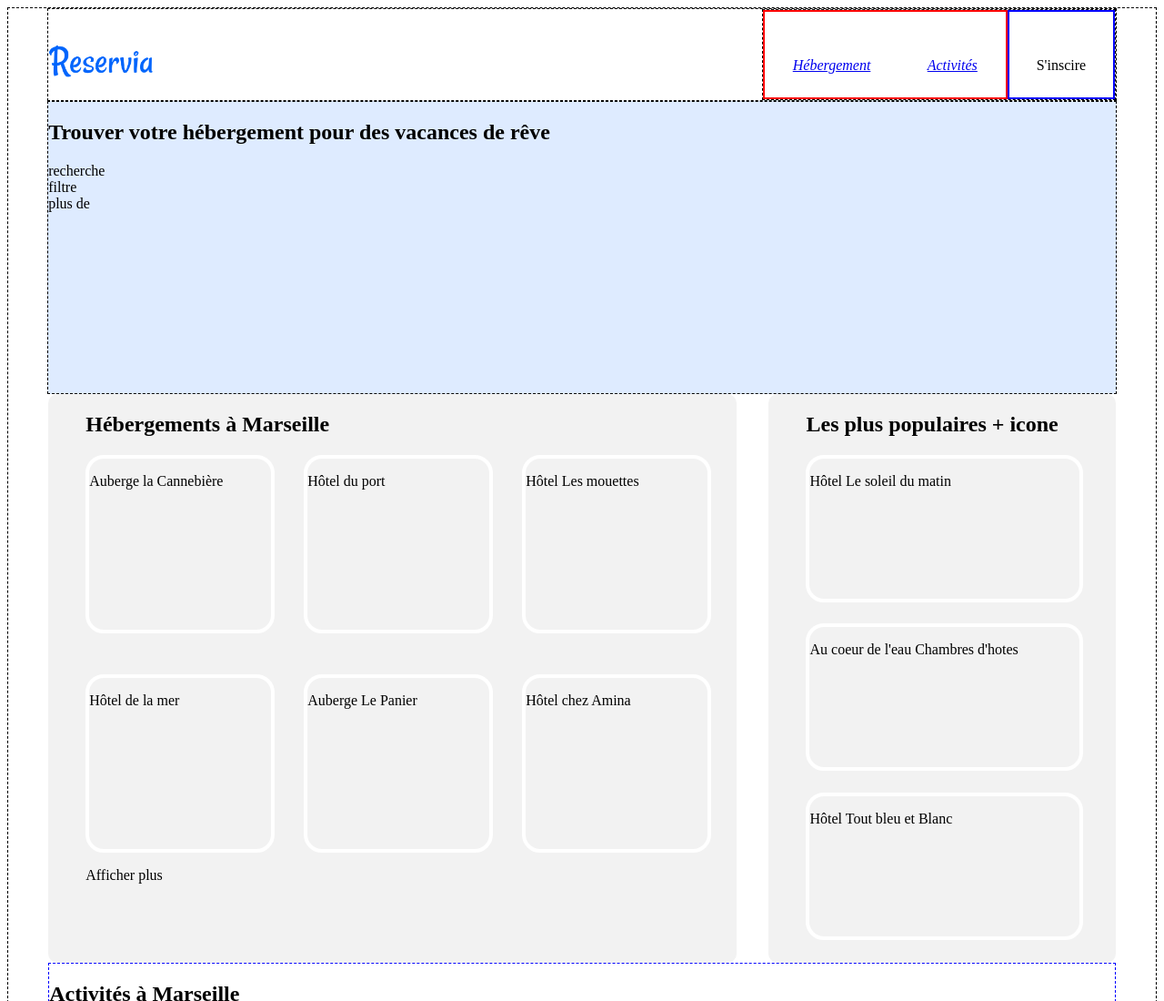
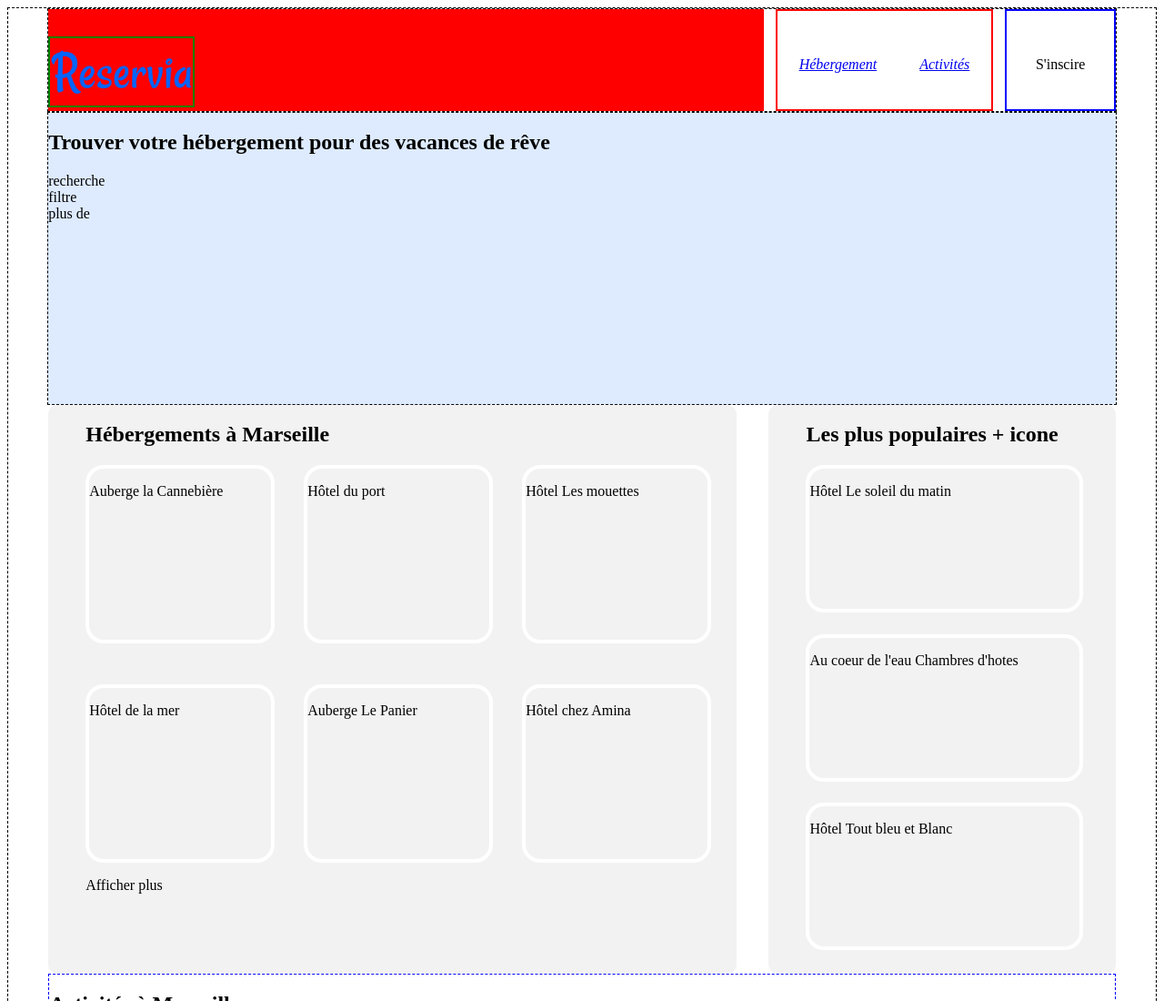
Before and after one commit to ghislaingirardeau/GhislainGirardeau_2_23122020, a plain HTML site: page reservia.html in a window 1280 px wide. Shown: the top 1100 px of the page at 91% size. Drawn offline with Linux system fonts and the light colour scheme.

Commit message:
correction balise et position box header

```diff
--- a/reservia.css
+++ b/reservia.css
@@ -10,24 +10,24 @@ header {
   margin: auto;
   border: 1px dashed;
 }
+#conteneur_logo{
+  width: 67%;
+  background-color: red;
+}
 #logo {
-  width: 30%;
+  width: 20%;
   margin-top: 30px;
-}
-#lien {
-  border: 1px dashed;
-  width: 33%;
-  display: flex;
+  border: 2px green solid;
 }
 #ancre {
-  width: 70%;
+  width: 20%;
   padding-top: 50px;
   display: flex;
   justify-content: space-around;
   border: 2px red solid;
 }
 #lien_inscire {
-  width: 30%;
+  width: 10%;
   padding-top: 50px;
   text-align: center;
   border: 2px blue solid;
--- a/reservia.html
+++ b/reservia.html
@@ -12,17 +12,15 @@
     <!-- chaque div relatif a un bloc interne et attribut pour chaque div afin
     de les identifer rapidement dans CSS -->
     <header>
-        <div><img src="/element/images/logo/Reservia@3x.png" alt="" id="logo"> </div>
+        <div id="conteneur_logo"><img src="/element/images/logo/Reservia@3x.png" alt="" id="logo"> </div>
         <!-- img dans div pour controler le format de l'image dans le conteneur -->
-        <section id="lien">
-            <div id="ancre">
+        <div id="ancre">
                 <!-- H et A = ancre a creer -->
                 <em><a href="#HM">Hébergement</a></em>
                 <em><a href="#AM">Activités</a></em>
             </div>
-            <div id="lien_inscire">S'inscire</div><!-- media queries : changer ordre, inscrire ordre  -->
+        <div id="lien_inscire">S'inscire</div><!-- media queries : changer ordre, inscrire ordre  -->
             </div>
-        </section>
     </header>
 
     <nav>
```
